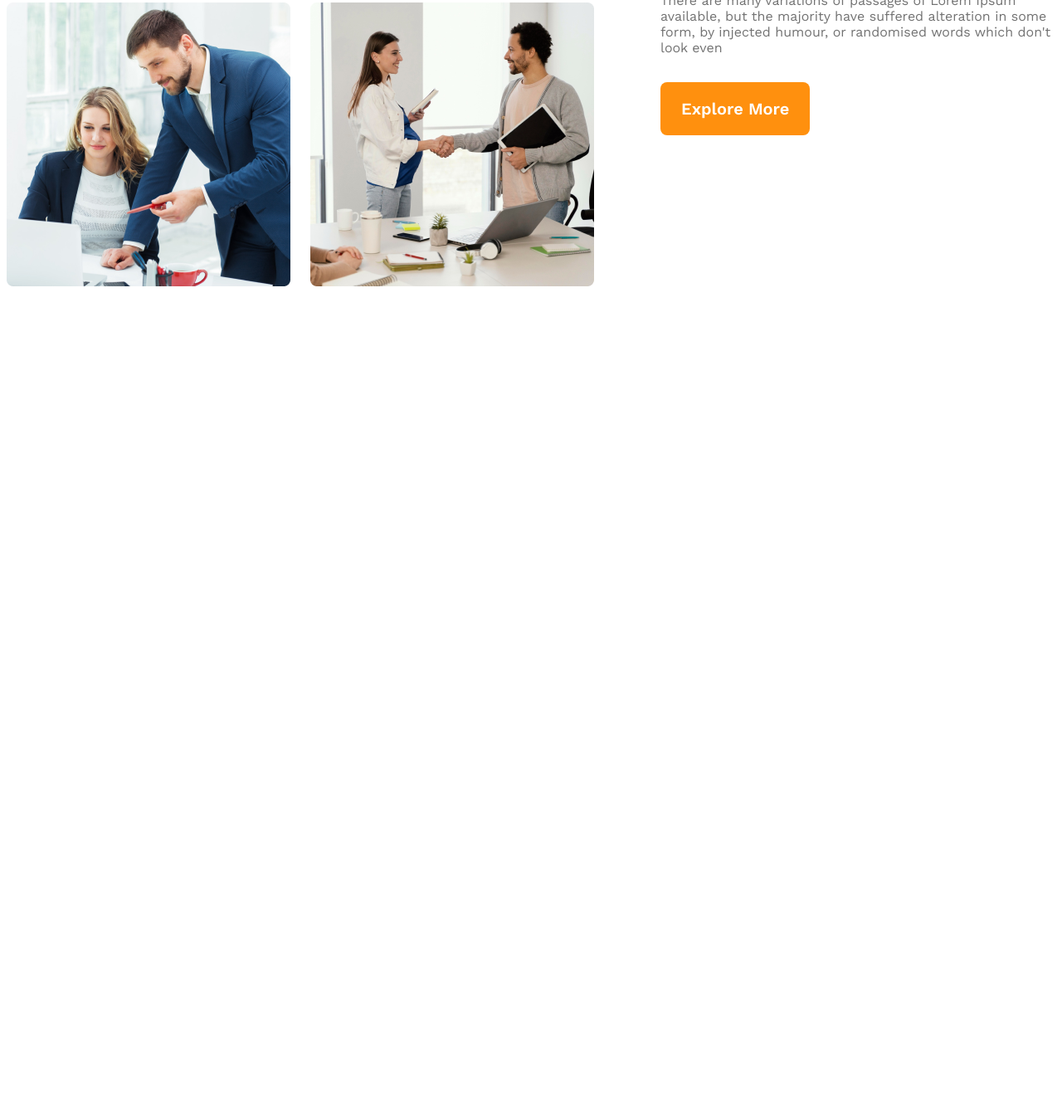
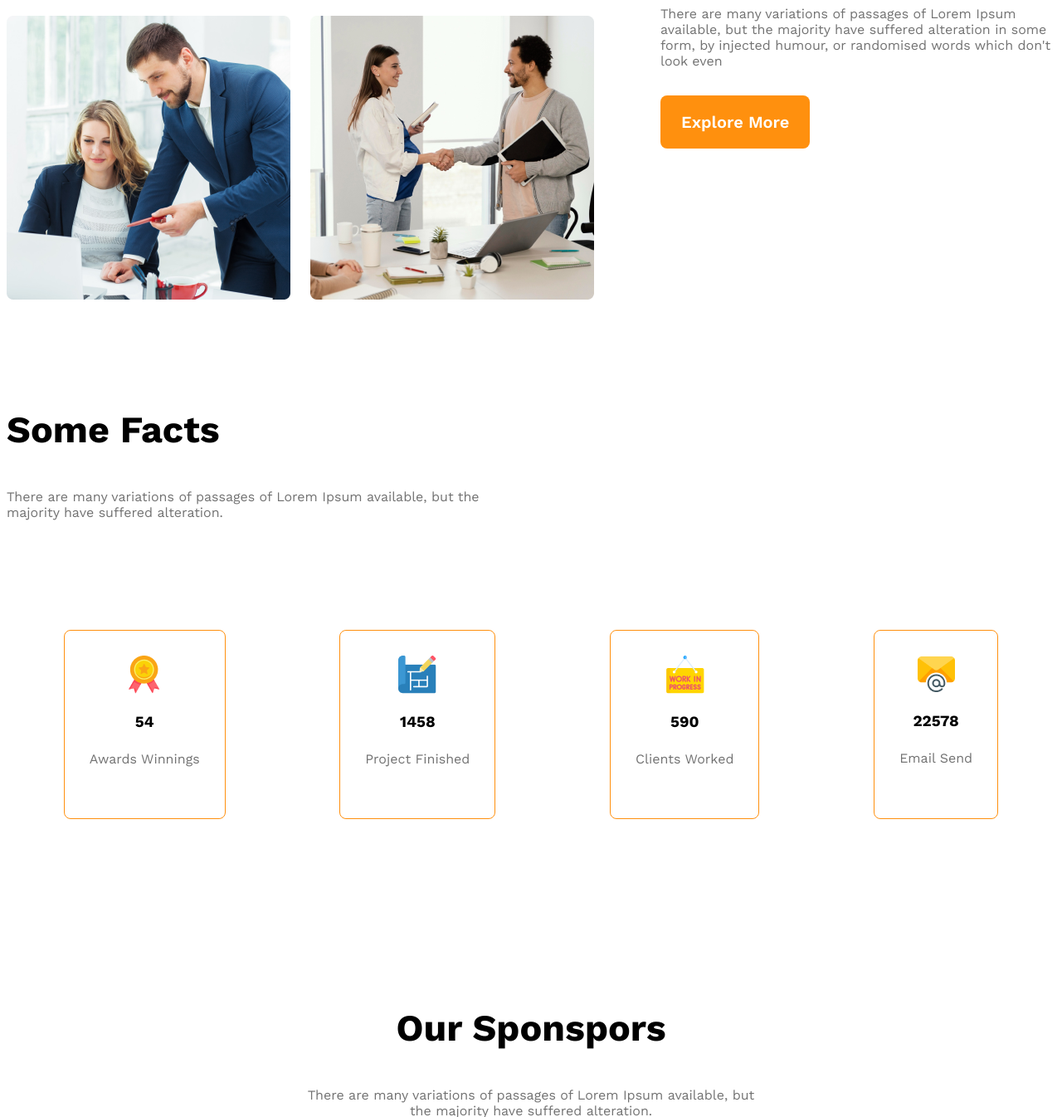
Before and after one commit to apshory/g3-architects-website, a plain HTML site: page index.html in a window 1280 px wide. Shown: the part 1454-2800 px from the top of the page at 83% size. Before the commit the page ends 1807 px from the top, so only its background shows below. Drawn offline with nearby package versions, Linux system fonts and the light colour scheme.

Commit message:
main style end

```diff
--- a/index.html
+++ b/index.html
@@ -10,7 +10,7 @@
     <!-- header starting  -->
     <header>
         <nav>
-            <h3 class="nav-title">G3 Architects</h3>
+            <h3 class="title">G3 Architects</h3>
             <ul>
             <li> <a href="http://">Home</a></li>
             <li> <a href="http://">About </a> </li>
@@ -22,7 +22,7 @@
             <h1 class="banner-title">Brand New
                 Group of Architects
                 </h1>
-                <p class="banner-description">There are many variations of passages of Lorem Ipsum available, but the majority have suffered alteration in some form, by injected humour, or randomised words which don't look even</p>
+                <p class="description">There are many variations of passages of Lorem Ipsum available, but the majority have suffered alteration in some form, by injected humour, or randomised words which don't look even</p>
                 <button class="btn-primary">Explore More</button>
            </div>
                 <img src="images/banner.png" alt="">
@@ -41,9 +41,49 @@
             </div>
             <div class="team-content">
                <h1 class="team-content-title"> <span class="span-1">Quick list</span> of Our <span class="span-2"><br>Features </span></h1>
-            <p class="team-content-description">There are many variations of passages of Lorem Ipsum available, but the majority have suffered alteration in some form, by injected humour, or randomised words which don't look even</p>
+            <p class="description">There are many variations of passages of Lorem Ipsum available, but the majority have suffered alteration in some form, by injected humour, or randomised words which don't look even</p>
         <button class="btn-primary">Explore More</button>  </div>
         </section>
+        <!-- fatures section  -->
+        <section class="features-container"></section>
+        <!-- facts section  -->
+        <section class="facts-container">
+            <h3 class="title">Some Facts</h3>
+            <p class="description">There are many variations of passages of Lorem Ipsum available, but the   <br>majority have suffered alteration.</p>
+            <div class="card-container">
+            <div class="facts-card">
+                <img src="images/icons/ribon.png" alt="" class="card-img">
+                <h3 class="card-state">54</h3>
+                <p class="description">Awards Winnings</p>
+            </div>
+            <div class="facts-card">
+                <img src="images/icons/projects.png" alt="" class="card-img">
+                <h3 class="card-state">1458</h3>
+                <p class="description">Project Finished</p>
+            </div>
+            <div class="facts-card">
+                <img src="images/icons/customers.png" alt="" class="card-img">
+                <h3 class="card-state">590</h3>
+                <p class="description">Clients Worked</p>
+            </div>
+            <div class="facts-card">
+                <img src="images/icons/email.png" alt="" class="card-img">
+                <h3 class="card-state">22578</h3>
+                <p class="description">Email Send</p>
+            </div>
+            </div>
+        </section>
+        <section class="sponspors-container">
+            <h3 class="title">Our Sponspors</h3>
+            <p class="description">There are many variations of passages of Lorem Ipsum available, but <br>the majority have suffered alteration.</p>
+                 <img src="images/sponsors/spotify.png" alt="">
+                <img src="images/sponsors/amazon.png" alt="">
+                <img src="images/sponsors/google.png" alt="">
+                <img src="images/sponsors/telerama.png" alt="">
+                <img src="images/sponsors/figma.png" alt="">
+
+        </section>
+
     </main>
     <footer></footer>
 </body>
--- a/styles/architect.css
+++ b/styles/architect.css
@@ -13,6 +13,12 @@
   cursor: pointer;
   border: 0;
 }
+.description{
+  color:  #727272;
+  margin-bottom: 2rem;
+  margin-top: 1.5rem;
+}
+
 /* header style  */
 header {
   background: rgba(255, 144, 14, 0.1);
@@ -23,7 +29,7 @@ nav {
   justify-content: space-between;
   align-items: center;
 }
-.nav-title {
+.title {
   font-size: 2.8rem;
   font-weight: 700;
 }
@@ -51,9 +57,7 @@ nav > ul a {
   font-size: 4rem;
   font-weight: 700;
 }
-.banner-description {
-  color: #727272;
-}
+
 .banner img {
   margin-top: 20px;
   width: 100%;
@@ -93,11 +97,33 @@ main{
   color: #FF900E ;
   font-weight: 700;
 }
-.team-content-description{
+.description{
   color:  #727272;
   margin-bottom: 2rem;
   margin-top: 1.5rem;
 }
+.facts-container{
+  margin-top: 130px;
+}
+.card-container{
+  display: flex;
+  justify-content: space-around;
+}
+.facts-card{
+  border-radius: 8px;
+  border: 1px solid #FF900E;
+  text-align: center;
+  padding: 30px;
+  margin-top: 100px;
+  margin-bottom: 180px;
+}
+.sponspors-container{
+  text-align: center;
+}
+.sponspors-container img{
+  padding: 20px;
+}
+footer style
 
 
 
@@ -110,10 +136,17 @@ main{
     padding: 20px;
   }
 
-  nav , .team-container {
+  nav , .team-container  {
     flex-direction: column;
 
 
+  }
+  .card-container{
+    flex-direction: column;
+    gap: 20px;
+  }
+  .facts-card{
+     margin: 0;
   }
   .team-img-container{
     grid-template-columns: repeat(1, 1fr);
```
